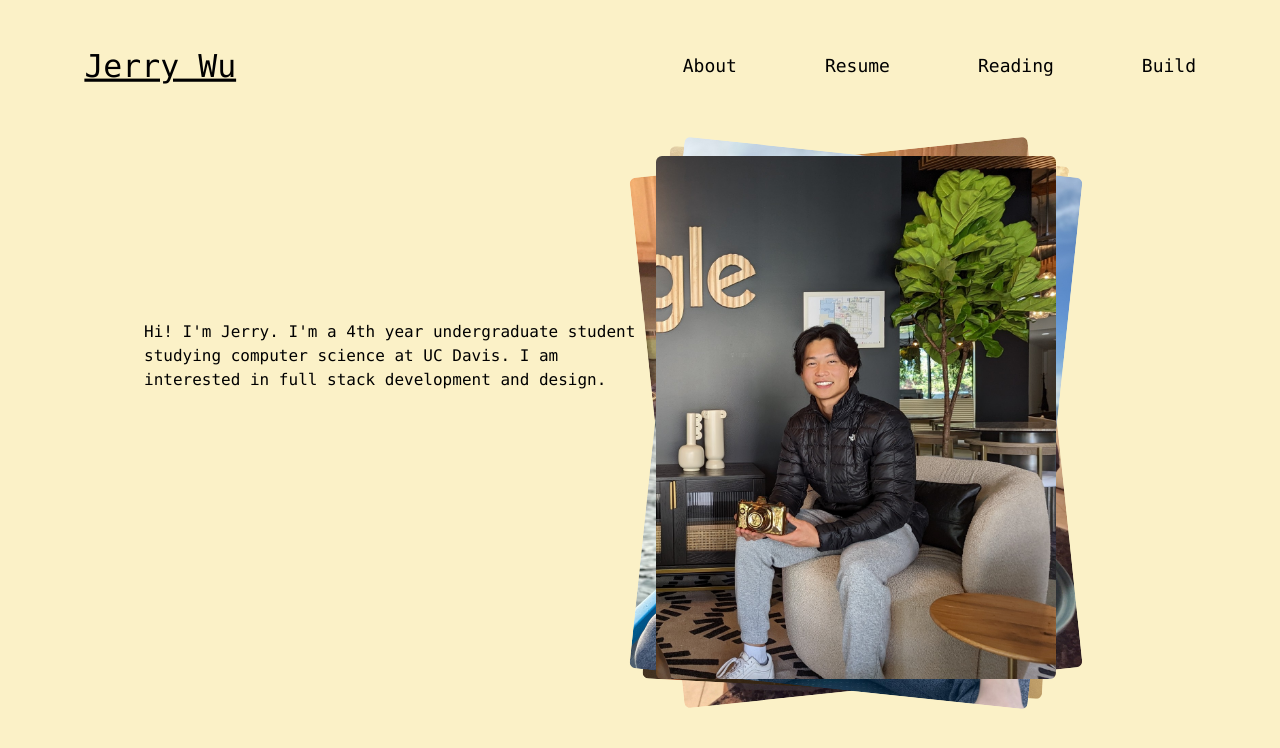
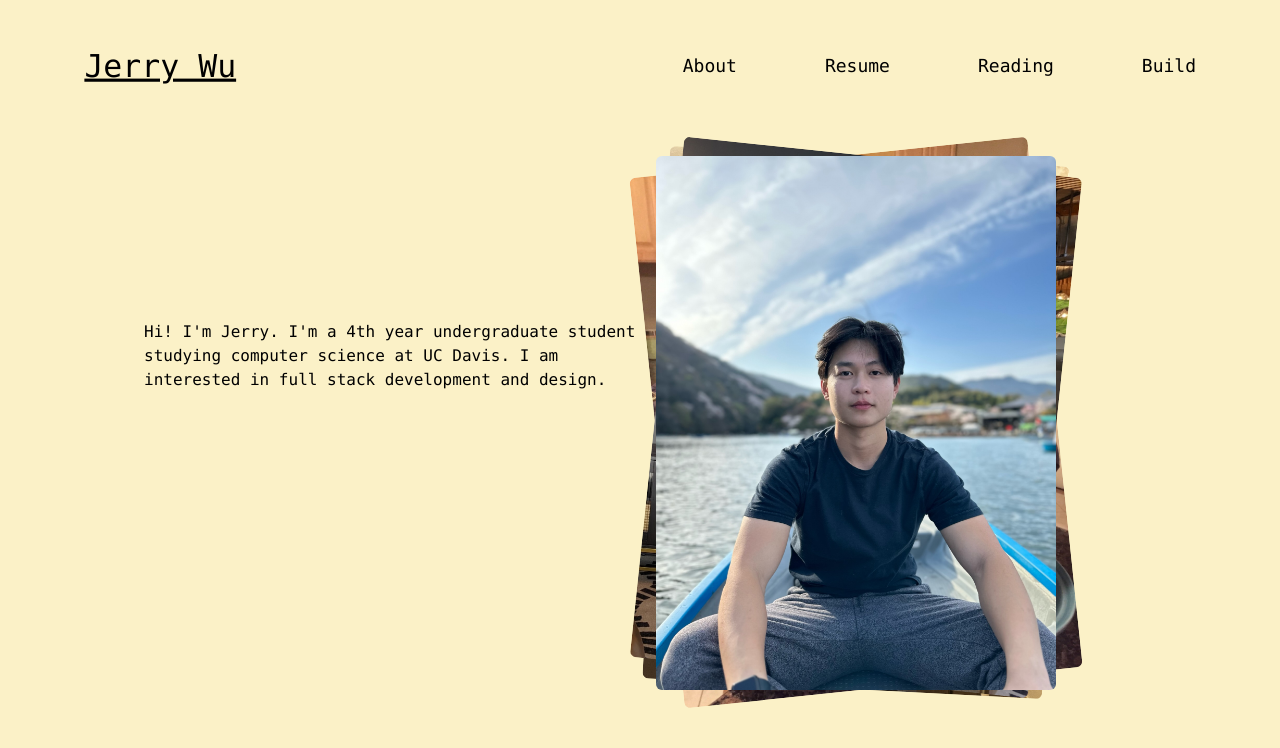
Before and after one commit to jerryowu/personal-website, a Next.js app: page / in a window 1280 px wide. Shown: the top 748 px of the page. Built offline with nearby package versions, Linux system fonts and the light colour scheme.

Commit message:
made photo flipping animation more realistic

```diff
--- a/app/page.tsx
+++ b/app/page.tsx
@@ -9,8 +9,8 @@ import { useState } from "react";
 
 export default function Home() {
   const [imageStack, setImageStack] = useState([
+    headshot,
     camera_photo,
-    headshot,
     spikey,
     bread,
   ]);
@@ -66,8 +66,8 @@ export default function Home() {
               className={`absolute top-0 left-0 rounded-md transition-all duration-300 ease-in-out ${
                 "animatingOut" in image && image.animatingOut
                   ? animationDirection === "right"
-                    ? "translate-x-1/2 rotate-[15deg]"
-                    : "-translate-x-1/2 rotate-[-15deg]"
+                    ? "translate-x-full rotate-[30deg] z-[1]"
+                    : "-translate-x-full rotate-[-30deg] z-[1]"
                   : `${
                       index === imageStack.length - 1
                         ? "rotate-0"
```
